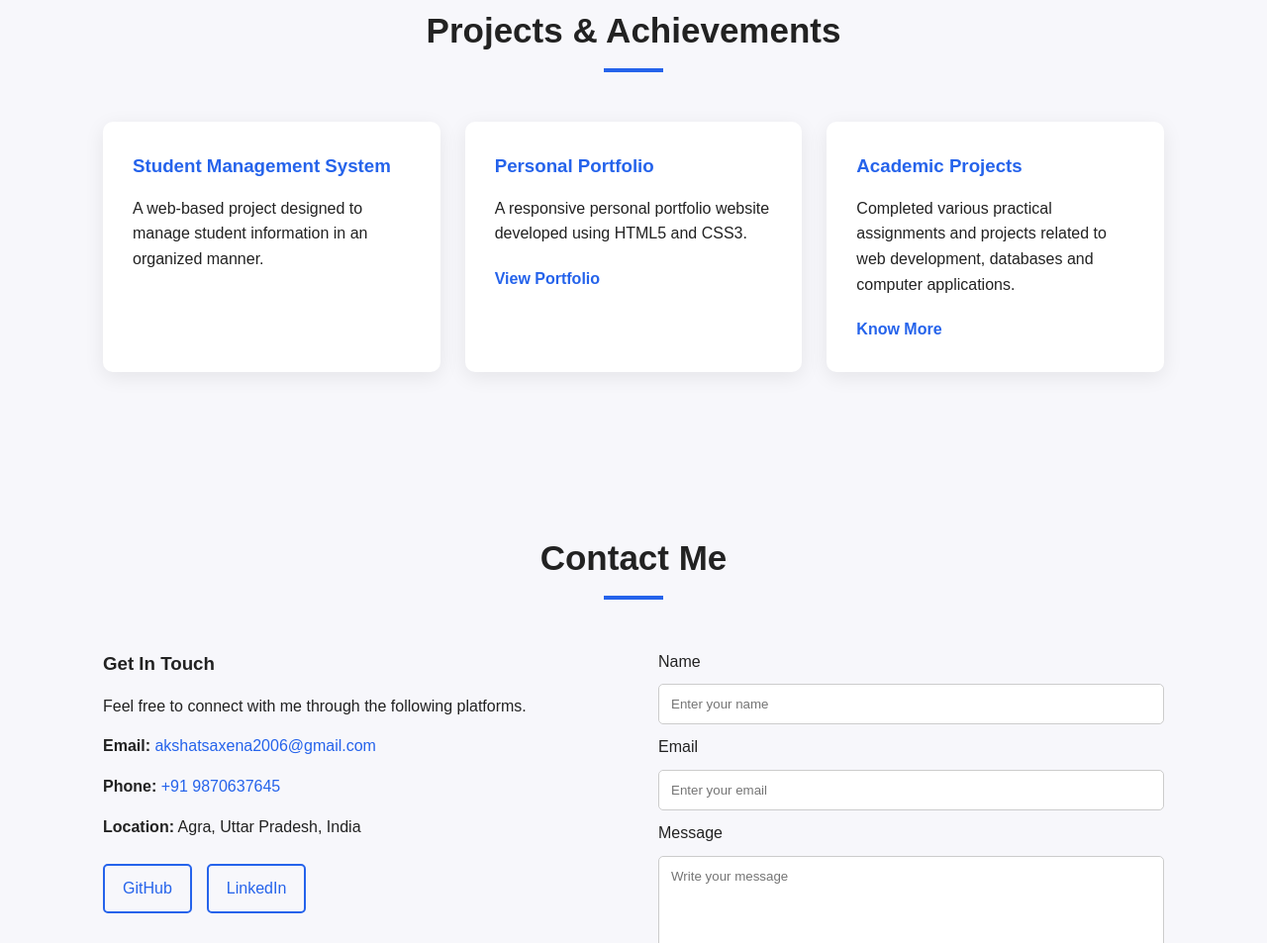
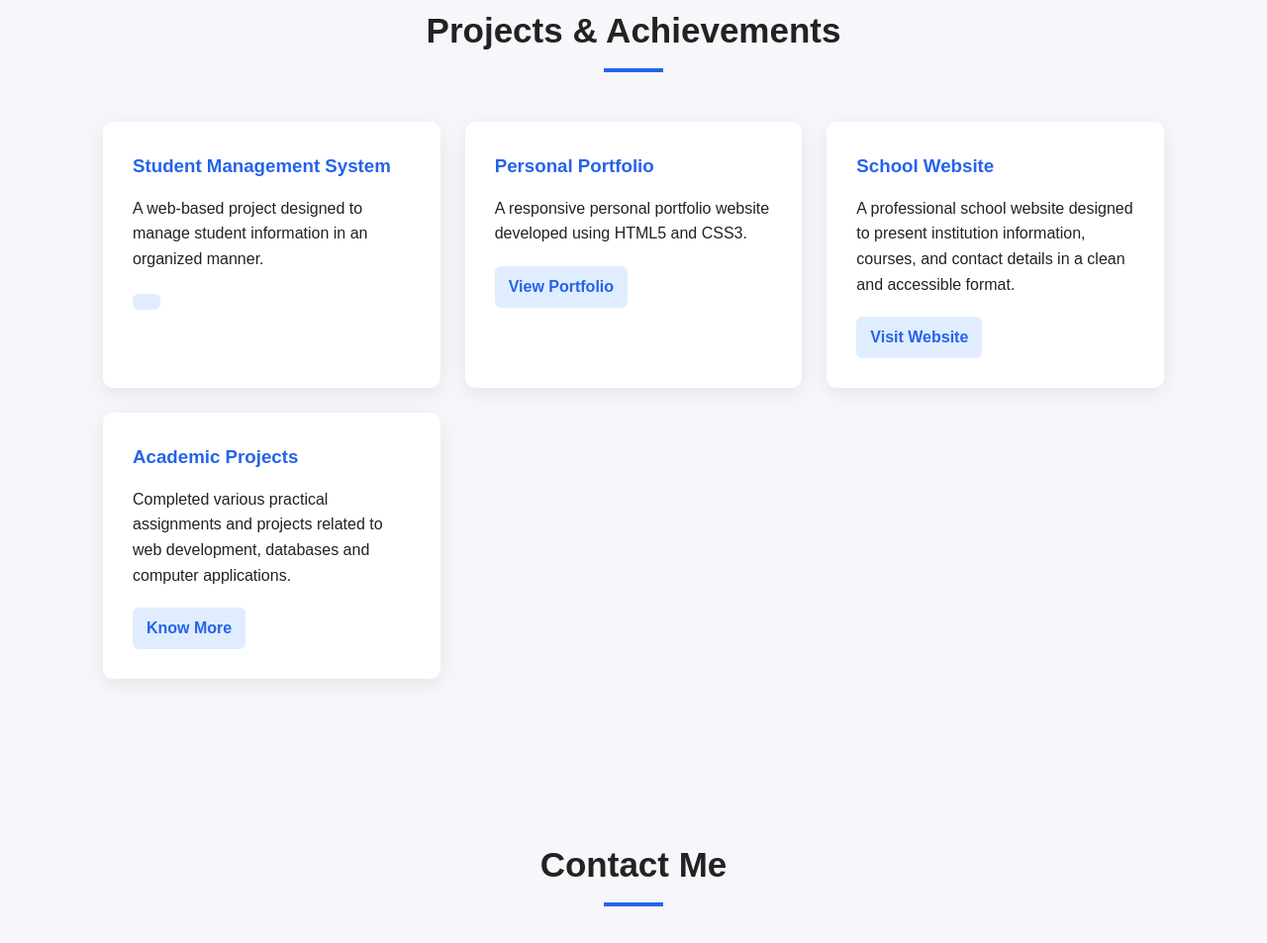
Before and after one commit to akshatsaxena2006-prog/Portfolio, a plain HTML site: page index.html in a window 1280 px wide. Shown: the part 2505-3458 px from the top of the page at 99% size. Drawn offline with Linux system fonts and the light colour scheme.

Commit message:
Update portfolio with school website project

```diff
--- a/index.html
+++ b/index.html
@@ -217,6 +217,18 @@
 
 
             <article class="project-card">
+                <h3>School Website</h3>
+
+                <p>
+                    A professional school website designed to present
+                    institution information, courses, and contact details
+                    in a clean and accessible format.
+                </p>
+
+                <a href="https://cloudberrypreschool.com/" target="_blank" rel="noopener noreferrer">Visit Website</a>
+            </article>
+
+            <article class="project-card">
                 <h3>Academic Projects</h3>
 
                 <p>
@@ -315,6 +327,6 @@
 <footer>
     <p>&copy; 2026 Akshat Saxena. All Rights Reserved.</p>
 </footer>
-
+v
 
 </body></html>
--- a/style.css
+++ b/style.css
@@ -287,12 +287,19 @@ tr:hover {
 }
 
 .project-card a {
+    display: inline-block;
     color: #2563eb;
     font-weight: bold;
+    padding: 8px 14px;
+    border-radius: 6px;
+    background: #e0edff;
+    transition: 0.3s;
 }
 
 .project-card a:hover {
-    text-decoration: underline;
+    text-decoration: none;
+    background: #2563eb;
+    color: white;
 }
 
 
```
